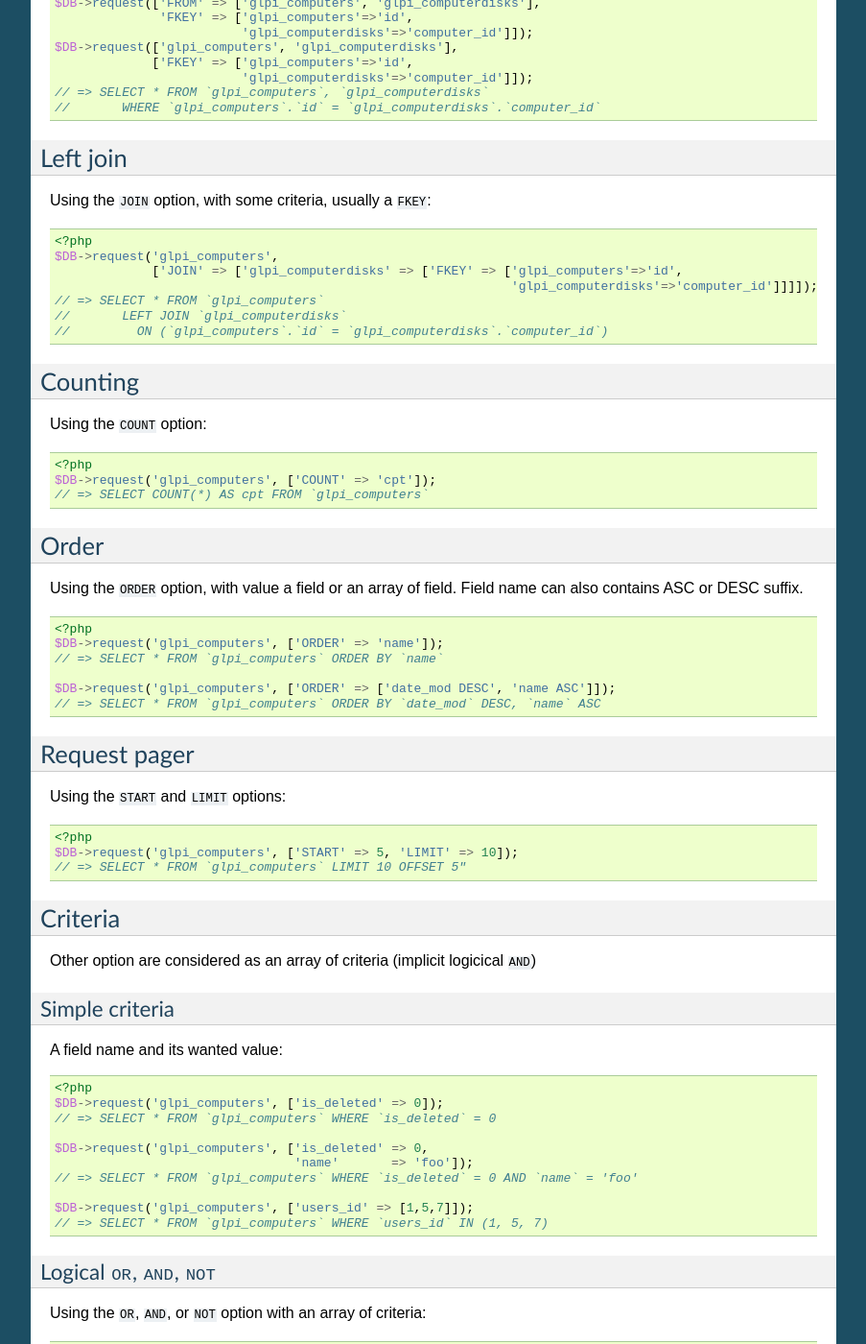
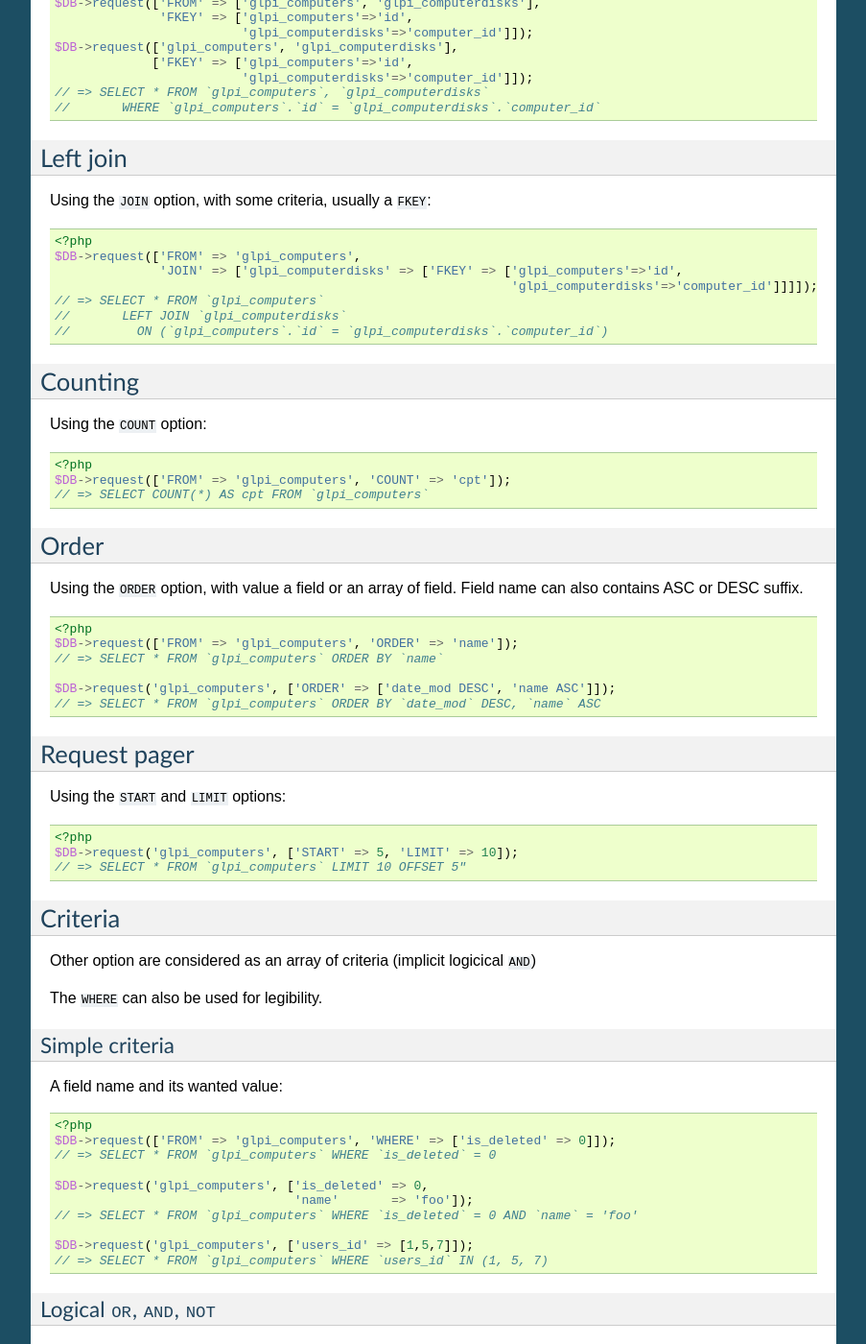
Before and after one commit to glpi-project/docdev, a Sphinx documentation site: the page built from source/devapi/dbiterator.rst, in a window 1280 px wide and 1400 px high, scrolled down 1540 px. Shown: the whole window at 96% size, without its empty margins (198-1101 px from the left). Built offline with Sphinx 7.4.7, drawn with Linux system fonts in a browser that asks for light colours.

Commit message:
modernize some examples (FROM, WHERE)

```diff
--- a/source/devapi/dbiterator.rst
+++ b/source/devapi/dbiterator.rst
@@ -110,8 +110,8 @@ Using the ``JOIN`` option, with some criteria, usually a ``FKEY``:
 .. code-block:: php
 
    <?php
-   $DB->request('glpi_computers',
-                ['JOIN' => ['glpi_computerdisks' => ['FKEY' => ['glpi_computers'=>'id',
+   $DB->request(['FROM' => 'glpi_computers',
+                 'JOIN' => ['glpi_computerdisks' => ['FKEY' => ['glpi_computers'=>'id',
                                                                 'glpi_computerdisks'=>'computer_id']]]]);
    // => SELECT * FROM `glpi_computers`
    //       LEFT JOIN `glpi_computerdisks`
@@ -125,7 +125,7 @@ Using the ``COUNT`` option:
 .. code-block:: php
 
    <?php
-   $DB->request('glpi_computers', ['COUNT' => 'cpt']);
+   $DB->request(['FROM' => 'glpi_computers', 'COUNT' => 'cpt']);
    // => SELECT COUNT(*) AS cpt FROM `glpi_computers`
 
 Order
@@ -136,7 +136,7 @@ Using the ``ORDER`` option, with value a field or an array of field. Field name
 .. code-block:: php
 
    <?php
-   $DB->request('glpi_computers', ['ORDER' => 'name']);
+   $DB->request(['FROM' => 'glpi_computers', 'ORDER' => 'name']);
    // => SELECT * FROM `glpi_computers` ORDER BY `name`
 
    $DB->request('glpi_computers', ['ORDER' => ['date_mod DESC', 'name ASC']]);
@@ -158,6 +158,9 @@ Criteria
 
 Other option are considered as an array of criteria (implicit logicical ``AND``)
 
+The ``WHERE`` can also be used for legibility.
+
+
 Simple criteria
 +++++++++++++++
 
@@ -166,7 +169,7 @@ A field name and its wanted value:
 .. code-block:: php
 
    <?php
-   $DB->request('glpi_computers', ['is_deleted' => 0]);
+   $DB->request(['FROM' => 'glpi_computers', 'WHERE' => ['is_deleted' => 0]]);
    // => SELECT * FROM `glpi_computers` WHERE `is_deleted` = 0
 
    $DB->request('glpi_computers', ['is_deleted' => 0,
```
